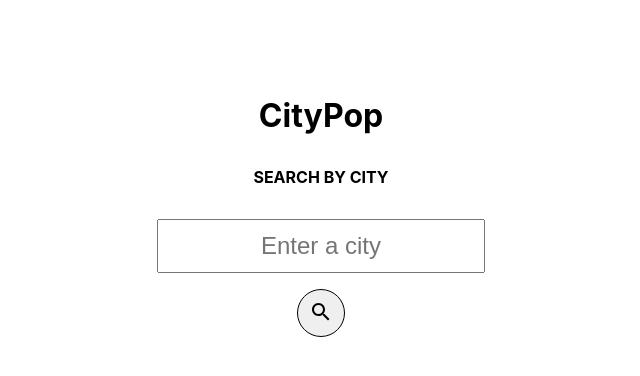
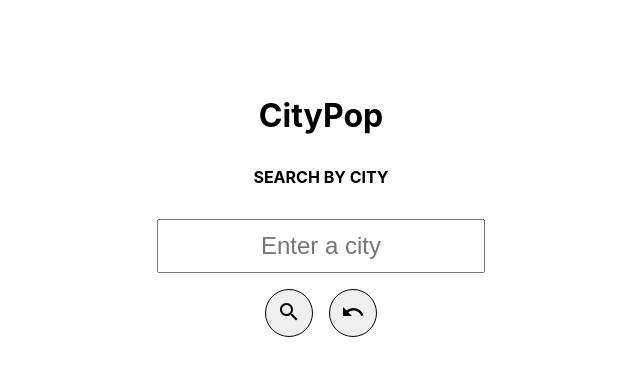
Before and after one commit to gurrabergh/citypop, a React (Create React App) app: page /search-city in a window 1280 px wide. Shown: the top 376 px of the page, without its empty margins (319-959 px from the left). Built offline with nearby package versions, Linux system fonts and the light colour scheme.

Commit message:
added back button in search view, fixed start menu design bug, added props validation

```diff
--- a/src/App.css
+++ b/src/App.css
@@ -12,7 +12,7 @@ h4 {
 
 .start-button {
   margin-top: 613632rem;
-  width: 15%;
+  width: 18rem;
   height: 9rem;
   margin: 0.5rem;
   background-color: white;
@@ -32,11 +32,10 @@ a {
   border-radius: 50%;
   height: 3rem;
   width: 3rem;
-  margin-top: 1rem;
-  margin-left: auto;
-  margin-right: auto;
+  margin: 1rem;
+  margin-left: 0.5rem;
+  margin-right: 0.5rem;
   border: 1px solid  black;
-  display: block;
 }
 
 #search:hover {
@@ -72,7 +71,7 @@ a {
   background-color: grey;
 }
 
-@media screen and (max-width: 910px) {
+@media screen and (max-width: 700px) {
   .start-button {
     width: 70%;
   }
--- a/src/views/City.js
+++ b/src/views/City.js
@@ -2,6 +2,7 @@ import React from 'react';
 import user from '../user.js';
 import UndoIcon from '@material-ui/icons/Undo';
 import SyncLoader from "react-spinners/SyncLoader";
+import PropTypes from 'prop-types';
 
 class City extends React.Component {
   constructor(props) {
@@ -37,7 +38,7 @@ class City extends React.Component {
 
   goBack = () => {
     this.props.history.push({
-      pathname: '/'
+      pathname: '/search-city'
     })
   }
 
@@ -66,5 +67,9 @@ class City extends React.Component {
   }
 }
 
+City.propTypes = {
+  location: PropTypes.string,
+  history: PropTypes.object,
+};
 
 export default City;
--- a/src/views/Country.js
+++ b/src/views/Country.js
@@ -1,8 +1,9 @@
 import React from 'react';
 import UndoIcon from '@material-ui/icons/Undo';
 import SyncLoader from 'react-spinners/SyncLoader';
+import PropTypes from 'prop-types';
 
-class City extends React.Component {
+class Country extends React.Component {
   constructor(props) {
     super(props);
     this.country = this.props.location.state.detail.toLowerCase();
@@ -66,7 +67,7 @@ class City extends React.Component {
 
   goBack = () => {
     this.props.history.push({
-      pathname: '/'
+      pathname: '/search-country'
     })
   }
 
@@ -95,4 +96,9 @@ class City extends React.Component {
   }
 }
 
-export default City;
+Country.propTypes = {
+  location: PropTypes.string,
+  history: PropTypes.object,
+};
+
+export default Country;
--- a/src/views/SearchCity.js
+++ b/src/views/SearchCity.js
@@ -1,5 +1,7 @@
 import React from 'react';
 import SearchIcon from '@material-ui/icons/Search';
+import UndoIcon from '@material-ui/icons/Undo';
+import PropTypes from 'prop-types';
 
 class SearchCity extends React.Component {
   constructor(props) {
@@ -22,7 +24,11 @@ class SearchCity extends React.Component {
       state: { detail: this.state.value}
     })
   }
-
+  goBack = () => {
+    this.props.history.push({
+      pathname: '/'
+    })
+  }
   render() {
     const message = this.message;
     let msg;
@@ -35,12 +41,18 @@ class SearchCity extends React.Component {
         <h4>SEARCH BY CITY</h4>
         {msg}
         <form onSubmit={this.searchCity}>
-        <input type='text' placeholder='Enter a city' className='searchInput' onChange={this.updateInput} required></input>
+        <input type='text' placeholder='Enter a city' className='searchInput' onChange={this.updateInput} ></input>
         </form>
         <button id='search' onClick={this.searchCity}><SearchIcon className='search'/></button>
+        <button id='search' onClick={this.goBack}><UndoIcon className='search'/></button>
       </main>
     );
   }
 }
 
+SearchCity.propTypes = {
+  location: PropTypes.string,
+  history: PropTypes.object,
+};
+
 export default SearchCity;
--- a/src/views/SearchCountry.js
+++ b/src/views/SearchCountry.js
@@ -1,5 +1,7 @@
 import React from 'react';
 import SearchIcon from '@material-ui/icons/Search';
+import PropTypes from 'prop-types';
+import UndoIcon from '@material-ui/icons/Undo';
 
 class SearchCountry extends React.Component {
   constructor(props) {
@@ -23,6 +25,12 @@ class SearchCountry extends React.Component {
     })
   }
 
+  goBack = () => {
+    this.props.history.push({
+      pathname: '/'
+    })
+  }
+
   render() {
     const message = this.message;
     let msg;
@@ -38,9 +46,15 @@ class SearchCountry extends React.Component {
         <input type='text' placeholder='Enter a country' className='searchInput' onChange={this.updateInput}></input>
         </form>
         <button id='search' onClick={this.searchCountry}><SearchIcon className='search'/></button>
+        <button id='search' onClick={this.goBack}><UndoIcon className='search'/></button>
       </main>
     );
   }
 }
 
+SearchCountry.propTypes = {
+  location: PropTypes.string,
+  history: PropTypes.object,
+};
+
 export default SearchCountry;
```
Also changed, not shown: package.json (+5 -2 lines), 1 other file (tests, documents, lock files or other folders).
